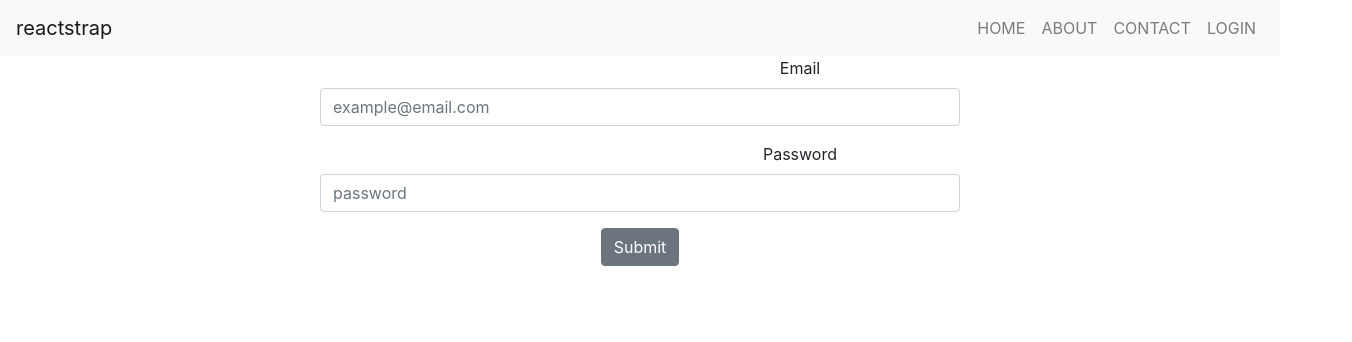
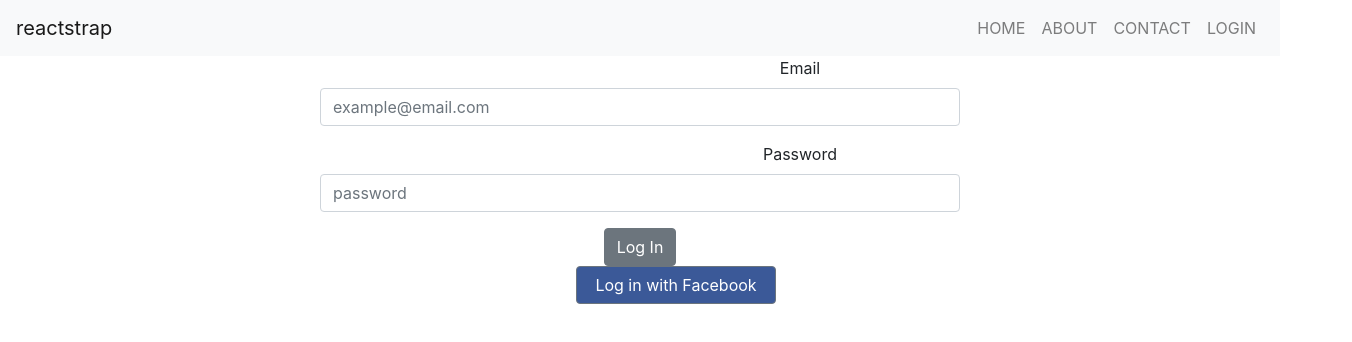
Before and after one commit to ptv1811/CS300-SaveHer-Web-, a React (Create React App) app: page /login in a window 1280 px wide. Shown: the top 342 px of the page, 1352 px wide, since content can reach past the window. Built offline with nearby package versions, Linux system fonts and the light colour scheme.

Commit message:
move the authentication to clientside

```diff
--- a/package.json
+++ b/package.json
@@ -5,6 +5,8 @@
   "dependencies": {
     "axios": "^0.19.0",
     "bootstrap": "^4.3.1",
+    "dotenv": "^8.2.0",
+    "firebase": "^7.2.3",
     "js-cookie": "^2.2.1",
     "react": "^16.11.0",
     "react-dom": "^16.11.0",
--- a/src/App.js
+++ b/src/App.js
@@ -1,7 +1,7 @@
 import React from 'react';
 import NavbarComponent from './components/navbar/NavbarComponent';
 import './App.css';
-
+require('dotenv').config();
 function App() {
   return (
     <div className="App">
--- a/src/components/login/Login.css
+++ b/src/components/login/Login.css
@@ -7,5 +7,15 @@
 }
 
 .btn.btn-secondary{
-    margin: 0 25%;
+    margin: 0 45% ;
 }
+.btn.login-fb{
+    background-color:#3b5998;
+    width: 200px;
+}
+
+.alert.alert-danger{
+    width: 50%;
+    margin: 5px auto 5px;
+    text-align: center;
+}
--- a/src/components/login/Login.js
+++ b/src/components/login/Login.js
@@ -1,6 +1,7 @@
 import React, {useState} from 'react';
 import Cookies from 'js-cookie';
 import { Button, Form, FormGroup, Label, Input} from 'reactstrap';
+import { Alert } from 'reactstrap';
 import {
   BrowserRouter as Router,
   Switch,
@@ -8,14 +9,14 @@ import {
   Redirect
 } from "react-router-dom";
 import Home from '../pages/home/Home';
-
-import axios from 'axios';
+import app from '../../config/Firebase';
 import './Login.css';
 function Login (props){
     const [email, setEmail] = useState('');
     const [password,setPassword] = useState('');
     const [loginToken, setLoginToken] = useState('');
     const [userEmail, setUserEmail] = useState('');
+    const [errCode, setErrCode]= useState('');
     function onChangeEmail(event){
       setEmail(event.target.value);
     }
@@ -26,27 +27,28 @@ function Login (props){
     }
 
      function submitHandling(event){
-        const submitData={email,password};
-
-        axios.post('http://localhost:3001/api/login',submitData)
+        event.preventDefault();
+          app.auth().signInWithEmailAndPassword(email,password)
             .then(res=>{
-                      console.log(res.data);
-                      setLoginToken(res.data.uid);
-                      setUserEmail(res.data.email);
-                      Cookies.set('token',res.data.uid);
-                      props.reRenderNav();
+              setLoginToken(res.user.uid);
+              setUserEmail(res.user.displayName);
             })
-          .catch(err=>console.log(err));
+            .catch(err=>{
+              setErrCode(err.message);
+            });
+        //clear the input
         setEmail('');
         setPassword('');
-        event.preventDefault();
+
+
     }
 
 
     return (
       <Router>
        {loginToken!=='' && <Redirect to='/' exact/>}
-       {loginToken==='' && <Form onSubmit={(event)=>submitHandling(event)}>
+       {loginToken==='' &&
+          <Form onSubmit={(event)=>submitHandling(event)}>
               <FormGroup >
                 <Label for="exampleEmail">Email</Label>
                 <Input type="email"
@@ -67,11 +69,13 @@ function Login (props){
                       onChange={(event)=>onChagnePassword(event)}/>
               </FormGroup>
 
-          <Button>Submit</Button>
+              <Button>Log In</Button>
+
+          {errCode!==''&& <Alert color="danger">Failed to login</Alert>}
         </Form>}
+        {loginToken==='' && <Button  className="login-fb">Log in with Facebook</Button>}
         <Switch>
           <Route path='/' exact>
-
              <Home userEmail={userEmail}/>
           </Route>
         </Switch>
--- a/src/components/navbar/NavbarComponent.js
+++ b/src/components/navbar/NavbarComponent.js
@@ -14,8 +14,8 @@ import {
         Route,
         Link
       } from "react-router-dom";
+import Login from '../login/Login';
 
-import Login from '../login/Login';
 function NavbarComponent(props){
 
     const [isOpen, setIsOpen]=useState(false);
@@ -50,7 +50,9 @@ function NavbarComponent(props){
         </Collapse>
       </Navbar>
       </div>
+
                 <Switch>
+
                     <Route path='/' exact>
                         <h1>HOME PAGE</h1>
                     </Route>
@@ -65,6 +67,7 @@ function NavbarComponent(props){
                     </Route>
 
                 </Switch>
+
      </Router>
     );
 }
--- a/src/components/pages/home/Home.js
+++ b/src/components/pages/home/Home.js
@@ -12,4 +12,9 @@ import {
     )
 }
 
+
+
+
+
+
 export default Home;
--- /dev/null
+++ b/src/config/Firebase.js
@@ -0,0 +1,16 @@
+import firebase from 'firebase/app';
+require("firebase/auth");
+require("firebase/firestore");
+const config = {
+  apiKey: "AIzaSyCCfOsBo680vdASdSidOVXrmfezeo6f9dE",
+  authDomain: "save-her-8bacf.firebaseapp.com",
+  databaseURL: "https://save-her-8bacf.firebaseio.com",
+  projectId: "save-her-8bacf",
+  storageBucket: "save-her-8bacf.appspot.com",
+  messagingSenderId: "153329858155",
+  appId: "1:153329858155:web:b9af1355da2797737a232e",
+  measurementId: "G-Q0R4T60YSN"
+}
+
+const fire =  firebase.initializeApp(config);
+export default fire;
```
Also changed, not shown: 2 other files (tests, documents, lock files or other folders). Lines whose indentation alone changed are shown as unchanged.
